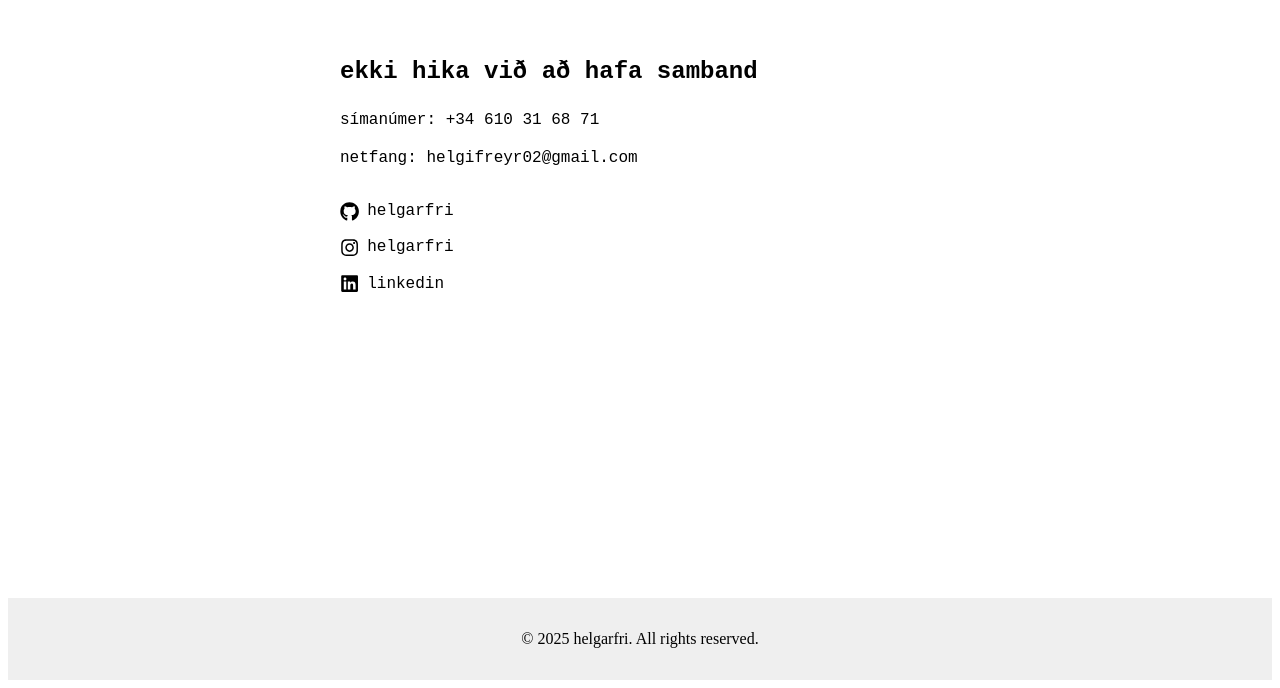
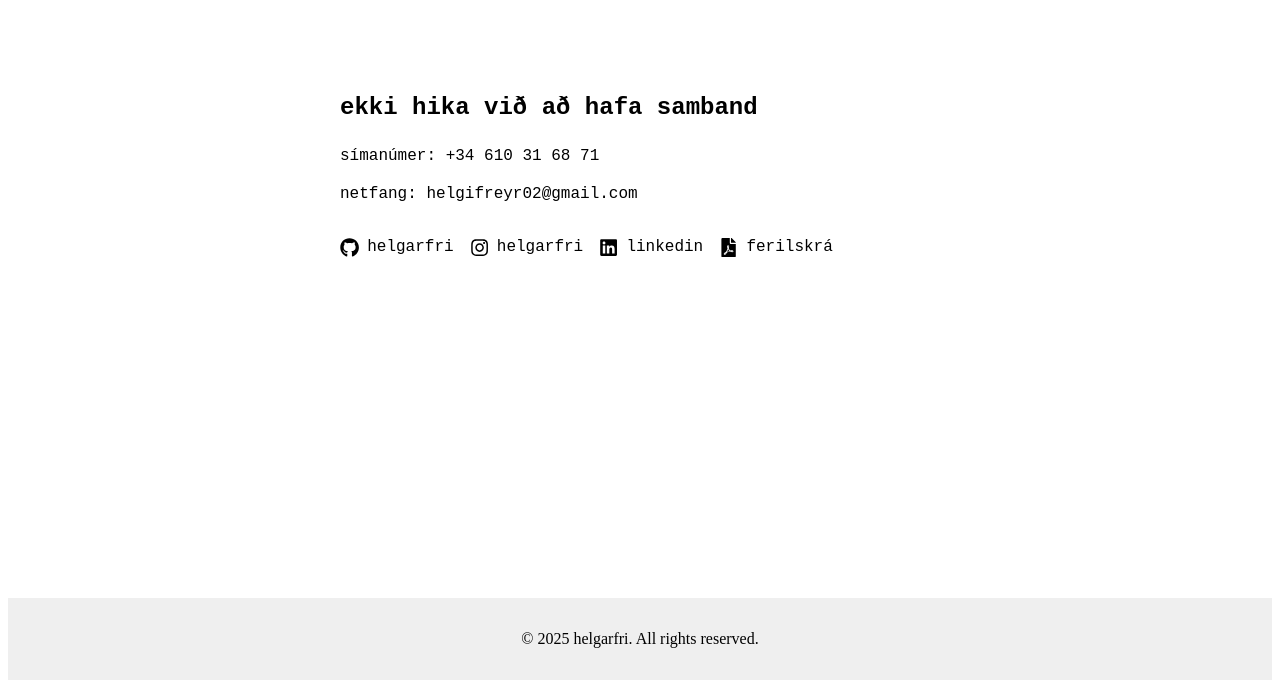
Before and after one commit to helgarfri/helgarfri, a React (Create React App) app: page / in a window 1280 px wide. Shown: the part 2840-3528 px from the top of the page. Built offline with nearby package versions, Linux system fonts and the light colour scheme.

Commit message:
cv added to socials

```diff
--- a/src/components/Socials.js
+++ b/src/components/Socials.js
@@ -1,7 +1,7 @@
 import React, { useContext } from "react";
 import { LanguageContext } from "../contexts/LanguageContext";
 import styles from "./Socials.module.css";
-import { FaGithub, FaInstagram, FaLinkedin } from "react-icons/fa";
+import { FaGithub, FaInstagram, FaLinkedin, FaFilePdf } from "react-icons/fa";
 
 // ICELANDIC
 const translationsIS = {
@@ -13,6 +13,7 @@ const translationsIS = {
   github: "helgarfri",
   instagram: "helgarfri",
   linkedin: "linkedin",
+  resume: "ferilskrá"
 };
 
 // ENGLISH
@@ -25,6 +26,7 @@ const translationsEN = {
   github: "helgarfri",
   instagram: "helgarfri",
   linkedin: "linkedin",
+  resume: "resume"
 };
 
 function Socials() {
@@ -79,6 +81,17 @@ function Socials() {
             <FaLinkedin className={styles.icon} />
             <span>{t.linkedin}</span>
           </a>
+
+          {/* CV Download */}
+          <a
+            href="/docs/helgarfri_cv.pdf"
+            download="helgarfri_cv.pdf"
+            className={styles.socialLink}
+          >
+            <FaFilePdf className={styles.icon} />
+            <span>{t.resume}</span>
+          </a>
+
         </div>
       </div>
     </section>
--- a/src/components/Socials.module.css
+++ b/src/components/Socials.module.css
@@ -27,7 +27,7 @@
 
   .socialLinks {
     display: flex;
-    flex-direction: column;
+    flex-direction: row;
     gap: 1rem;
   }
 
@@ -39,6 +39,7 @@
     text-decoration: none;
     border-bottom: 1px dashed transparent;
     transition: border-color 0.2s;
+    max-width: fit-content;
   }
 
   .socialLink:hover {
```
Also changed, not shown: src/assets/mic_preview.png.
